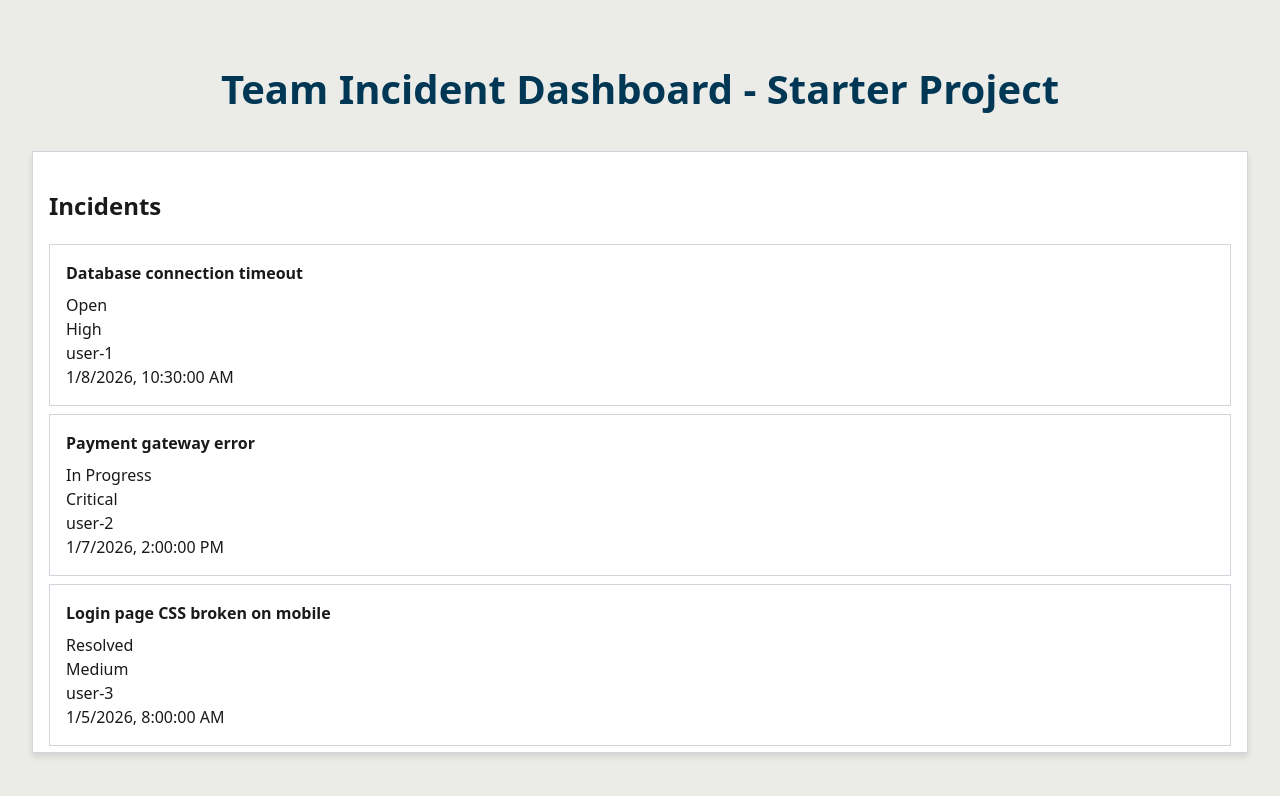
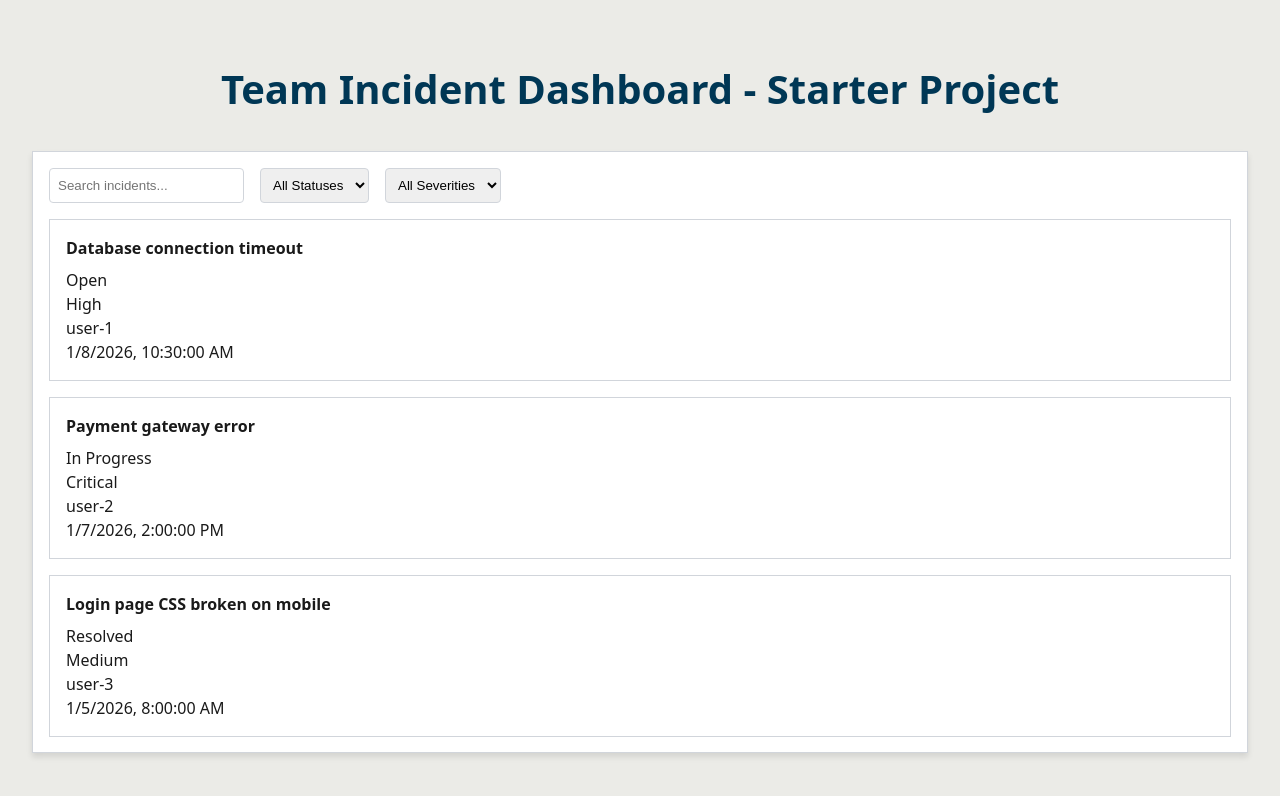
Before and after one commit to vitorleite/db-fe-exercise-incidents-dashboard, a React (Vite) app: page / in a window 1280 px wide. Shown: the top 796 px of the page. Built offline with nearby package versions, Linux system fonts and the light colour scheme.

Commit message:
adding filters

```diff
--- a/src/App.css
+++ b/src/App.css
@@ -6,7 +6,6 @@
   --colour-text: #1a1a1a;
   --colour-heading: #003755;
   --colour-border: #d1d5db;
-  --spacing-unit: 8px;
 
   /* ui component variables */
   --button-primary-bg: var(--colour-primary);
@@ -16,6 +15,13 @@
 body {
   background-color: var(--colour-surface);
   color: var(--colour-text);
+}
+
+input,
+select {
+  padding: 0.5rem;
+  border: 1px solid var(--colour-border);
+  border-radius: 4px;
 }
 
 .app {
--- a/src/components/ui/Loading.module.css
+++ b/src/components/ui/Loading.module.css
@@ -1,4 +1,4 @@
 .loading {
-  padding: calc(var(--spacing-unit) * 2);
+  padding: 1rem;
   text-align: center;
 }
--- a/src/features/Incidents/IncidentList.tsx
+++ b/src/features/Incidents/IncidentList.tsx
@@ -1,8 +1,12 @@
 import { useIncidentsQuery } from "@/features/Incidents/hooks/useIncidentsQuery";
 
+import { useMemo, useState } from "react";
+
+import type { Incident } from "@/api/types";
+import type { Filters } from "./types";
+
 import { Loading } from "@/components/ui";
-import { IncidentListItem } from "./components";
-import { Incident } from "@/api/types";
+import { IncidentListItem, IncidentFilters } from "./components";
 
 interface IncidentListProps {
   onSelect: (incidentId: Incident["id"]) => void;
@@ -15,6 +19,30 @@ export function IncidentList({
 }: IncidentListProps) {
   const { data: incidents, isLoading, error } = useIncidentsQuery();
 
+  const [filters, setFilters] = useState<Filters>({
+    status: "all",
+    severity: "all",
+    search: "",
+  });
+
+  const filteredIncidents = useMemo(() => {
+    if (!incidents) return [];
+
+    return incidents?.filter((incident) => {
+      const matchesStatus =
+        filters.status === "all" || incident.status === filters.status;
+      const matchesSeverity =
+        filters.severity === "all" || incident.severity === filters.severity;
+      const matchesSearch =
+        incident.title.toLowerCase().includes(filters.search.toLowerCase()) ||
+        incident.description
+          .toLowerCase()
+          .includes(filters.search.toLowerCase());
+
+      return matchesStatus && matchesSeverity && matchesSearch;
+    });
+  }, [incidents, filters]);
+
   if (isLoading) {
     return <Loading />;
   }
@@ -24,8 +52,10 @@ export function IncidentList({
   }
 
   return (
+    <>
+      <IncidentFilters filters={filters} onFiltersChange={setFilters} />
       <div className="incident-list-items">
-      {incidents?.map((incident) => (
+        {filteredIncidents?.map((incident) => (
           <IncidentListItem
             key={incident.id}
             incident={incident}
@@ -34,5 +64,6 @@ export function IncidentList({
           />
         ))}
       </div>
+    </>
   );
 }
--- a/src/features/Incidents/Incidents.tsx
+++ b/src/features/Incidents/Incidents.tsx
@@ -10,9 +10,6 @@ export function Incidents() {
   return (
     <div className={`incidents-container ${selectedId ? "with-detail" : ""}`}>
       <div className="incident-list-wrapper">
-        <div>
-          <h2>Incidents</h2>
-        </div>
         <IncidentList
           onSelect={setSelectedId}
           selectedIncidentId={selectedId}
--- /dev/null
+++ b/src/features/Incidents/components/IncidentsFilters.tsx
@@ -0,0 +1,56 @@
+import { IncidentSeverity, IncidentStatus } from "@/api";
+import { Filters } from "../types";
+
+interface IncidentFiltersProps {
+  filters: Filters;
+  onFiltersChange: (newFilters: Filters) => void;
+}
+
+export function IncidentFilters({
+  filters,
+  onFiltersChange,
+}: IncidentFiltersProps) {
+  return (
+    <div className="incident-filters">
+      <input
+        type="text"
+        placeholder="Search incidents..."
+        value={filters.search}
+        onChange={(e) =>
+          onFiltersChange({ ...filters, search: e.target.value })
+        }
+      />
+
+      <select
+        value={filters.status}
+        onChange={(e) =>
+          onFiltersChange({
+            ...filters,
+            status: e.target.value as IncidentStatus | "all",
+          })
+        }
+      >
+        <option value="all">All Statuses</option>
+        <option value="Open">Open</option>
+        <option value="In Progress">In Progress</option>
+        <option value="Resolved">Resolved</option>
+      </select>
+
+      <select
+        value={filters.severity}
+        onChange={(e) =>
+          onFiltersChange({
+            ...filters,
+            severity: e.target.value as IncidentSeverity | "all",
+          })
+        }
+      >
+        <option value="all">All Severities</option>
+        <option value="Low">Low</option>
+        <option value="Medium">Medium</option>
+        <option value="High">High</option>
+        <option value="Critical">Critical</option>
+      </select>
+    </div>
+  );
+}
--- a/src/features/Incidents/components/index.ts
+++ b/src/features/Incidents/components/index.ts
@@ -1 +1,2 @@
 export * from "./IncidentListItem";
+export * from "./IncidentsFilters";
--- a/src/features/Incidents/incidents.css
+++ b/src/features/Incidents/incidents.css
@@ -1,7 +1,6 @@
 .incidents-container {
   display: grid;
   grid-template-columns: 1fr;
-  /* gap: calc(var(--spacing-unit)); */
   max-width: 1400px;
   height: max(70vh, 600px);
 }
@@ -11,7 +10,7 @@
 
 .incident-list-wrapper,
 .incident-detail-wrapper {
-  padding: calc(var(--spacing-unit) * 2);
+  padding: 1rem;
   height: 100%;
   overflow-y: auto;
 }
@@ -26,12 +25,12 @@
 .incident-list-items {
   display: flex;
   flex-direction: column;
-  gap: calc(var(--spacing-unit));
+  gap: 1rem;
 }
 
 .incident-list-item {
   border: 1px solid var(--colour-border);
-  padding: calc(var(--spacing-unit) * 2);
+  padding: 1rem;
   cursor: pointer;
 
   &:hover,
@@ -41,7 +40,14 @@
 }
 
 .incident-list-item h4 {
-  margin: 0 0 calc(var(--spacing-unit)) 0;
+  margin: 0 0 0.5rem 0;
+}
+
+/* incident filters */
+.incident-filters {
+  display: flex;
+  gap: 1rem;
+  margin-bottom: 1rem;
 }
 
 /* incident detail */
--- /dev/null
+++ b/src/features/Incidents/types.ts
@@ -0,0 +1,7 @@
+import { IncidentSeverity, IncidentStatus } from "@/api";
+
+export interface Filters {
+  status: IncidentStatus | "all";
+  severity: IncidentSeverity | "all";
+  search: string;
+}
```
Lines whose indentation alone changed are shown as unchanged.
